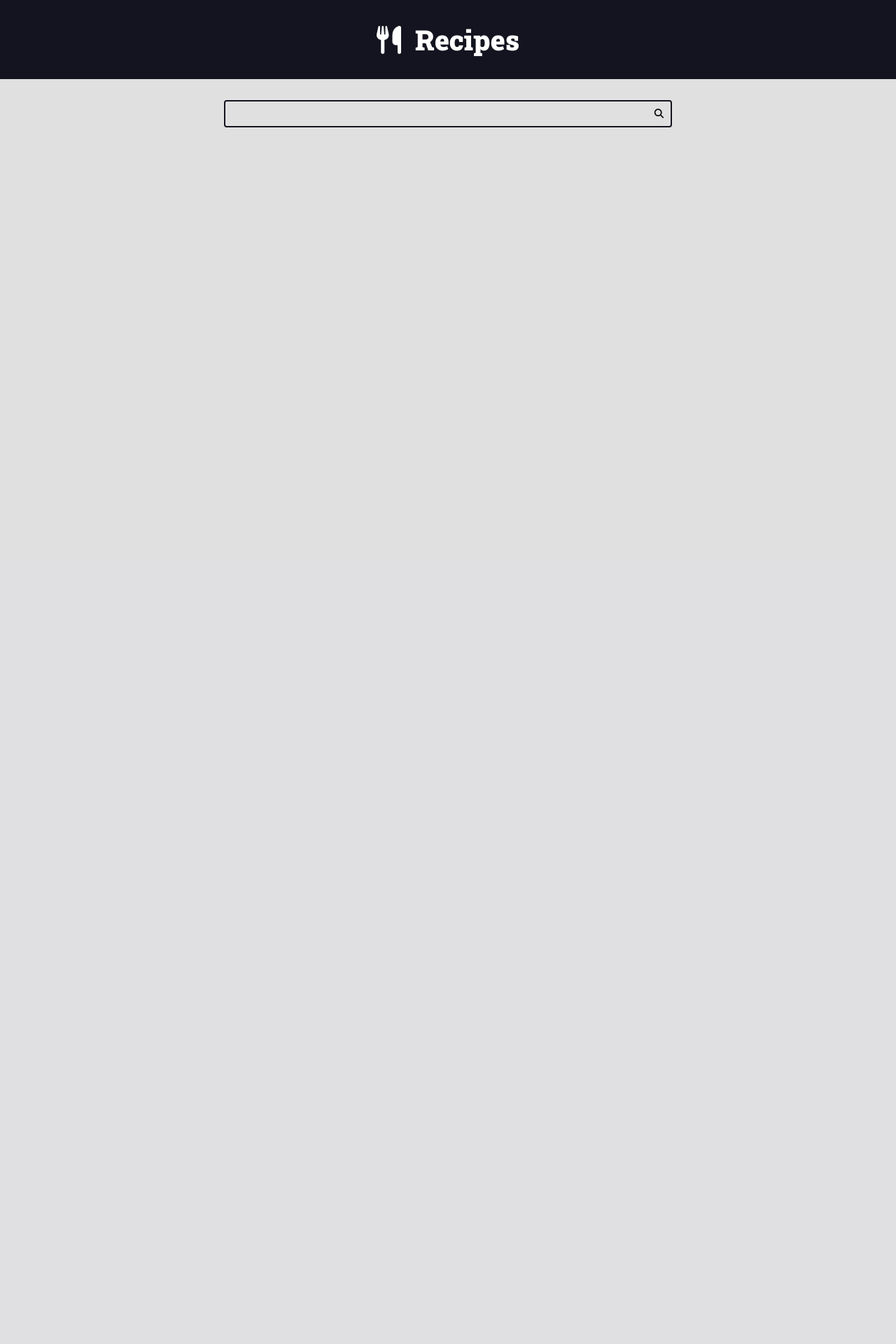
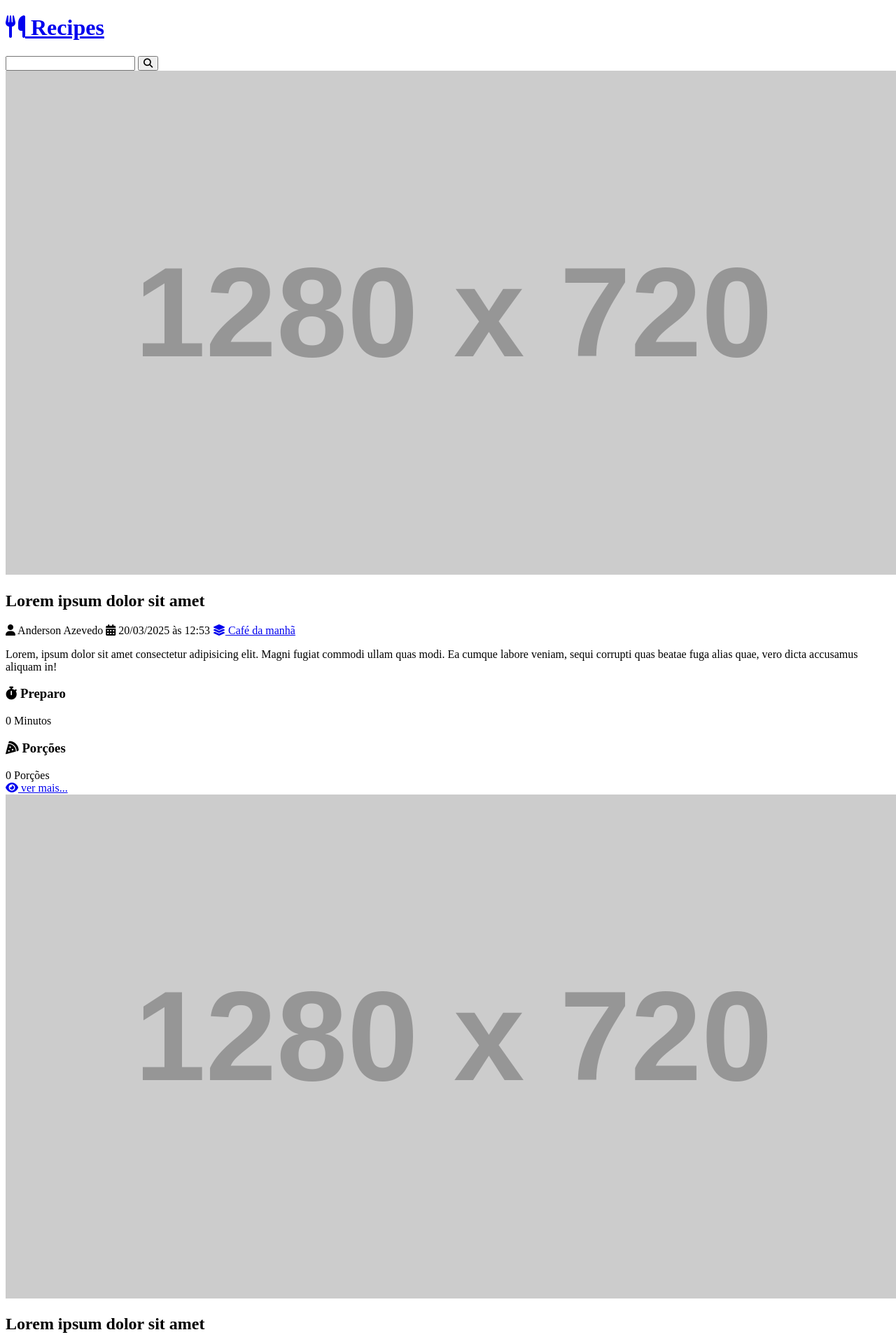
Before and after one commit to Azevedo84/curso-django-projeto1, a Django app: page / in a window 1280 px wide. Shown: the top 1920 px of the page at 70% size. Before the commit the page ends 182 px from the top, so only its background shows below. Run offline with Django 5.2, Linux system fonts and the light colour scheme; grey boxes labelled with a size stand in for pictures from a placeholder-image service; some libraries are stand-ins or nearby versions.

Commit message:
me perdi

```diff
--- a/projeto/urls.py
+++ b/projeto/urls.py
@@ -16,7 +16,6 @@
 """
 from django.contrib import admin
 from django.urls import path, include
-from django.http import HttpResponse
 
 urlpatterns = [
     path('admin/', admin.site.urls),
--- a/recipes/templates/recipes/pages/home.html
+++ b/recipes/templates/recipes/pages/home.html
@@ -2,14 +2,20 @@
 
 <body>
     {% include "recipes/partials/header.html" %}
+    {% include "recipes/partials/search.html" %}
 
-    <div class="search-container">
-        <div class= "container">
-            <form action="" class="search-form">
-                <input type="search" class="search-input" name="search">
-                <button type="submit" class="search-button"><i class="fas fa-search"></i></button>
-            </form>
+    <main class="main-content-container">
+        <div class="main-content main-content-list container">
+            {% include "recipes/partials/recipe.html" %}
+            {% include "recipes/partials/recipe.html" %}
+            {% include "recipes/partials/recipe.html" %}
+            {% include "recipes/partials/recipe.html" %}
+            {% include "recipes/partials/recipe.html" %}
+            {% include "recipes/partials/recipe.html" %}
         </div>
-    </div>
+    </main>
+
+    {% include "recipes/partials/footer.html" %}
+
 </body>
 </html>
--- /dev/null
+++ b/recipes/templates/recipes/partials/footer.html
@@ -0,0 +1,9 @@
+<footer class="main-footer">
+    <div class="developer">
+      <a href="https://www.otaviomiranda.com.br/" target="_blank" rel="noreferrer noopener">By Anderson Azevedo</a>
+    </div>
+
+    <div class="powered">
+      <a href="https://www.djangoproject.com/" target="_blank" rel="noreferrer noopener">Powered by Django</a>
+    </div>
+  </footer>
--- a/recipes/templates/recipes/partials/head.html
+++ b/recipes/templates/recipes/partials/head.html
@@ -1,152 +1,27 @@
+{%load static%}
 <!DOCTYPE html>
 <html lang="pt-BR">
+
 <head>
     <meta charset="UTF-8">
     <meta http-equiv="X-UA-Compatible" content="IE=edge">
     <meta name="viewport" content="width=device-width, initial-scale=1.0">
 
-    <link rel="stylesheet" href="https://cdnjs.cloudflare.com/ajax/libs/font-awesome/6.7.2/css/fontawesome.min.css" integrity="sha512-v8QQ0YQ3H4K6Ic3PJkym91KoeNT5S3PnDKvqnwqFD1oiqIl653crGZplPdU5KKtHjO0QKcQ2aUlQZYjHczkmGw==" crossorigin="anonymous" referrerpolicy="no-referrer" />
-    <link rel="stylesheet" href="https://cdnjs.cloudflare.com/ajax/libs/font-awesome/6.7.2/css/brands.min.css" integrity="sha512-58P9Hy7II0YeXLv+iFiLCv1rtLW47xmiRpC1oFafeKNShp8V5bKV/ciVtYqbk2YfxXQMt58DjNfkXFOn62xE+g==" crossorigin="anonymous" referrerpolicy="no-referrer" />
-    <link rel="stylesheet" href="https://cdnjs.cloudflare.com/ajax/libs/font-awesome/6.7.2/css/solid.min.css" integrity="sha512-DzC7h7+bDlpXPDQsX/0fShhf1dLxXlHuhPBkBo/5wJWRoTU6YL7moeiNoej6q3wh5ti78C57Tu1JwTNlcgHSjg==" crossorigin="anonymous" referrerpolicy="no-referrer" />
+    <link rel="stylesheet" href="https://cdnjs.cloudflare.com/ajax/libs/font-awesome/6.7.2/css/fontawesome.min.css"
+    integrity="sha512-v8QQ0YQ3H4K6Ic3PJkym91KoeNT5S3PnDKvqnwqFD1oiqIl653crGZplPdU5KKtHjO0QKcQ2aUlQZYjHczkmGw=="
+    crossorigin="anonymous" referrerpolicy="no-referrer" />
+    <link rel="stylesheet" href="https://cdnjs.cloudflare.com/ajax/libs/font-awesome/6.7.2/css/brands.min.css"
+    integrity="sha512-58P9Hy7II0YeXLv+iFiLCv1rtLW47xmiRpC1oFafeKNShp8V5bKV/ciVtYqbk2YfxXQMt58DjNfkXFOn62xE+g=="
+    crossorigin="anonymous" referrerpolicy="no-referrer" />
+    <link rel="stylesheet" href="https://cdnjs.cloudflare.com/ajax/libs/font-awesome/6.7.2/css/solid.min.css"
+    integrity="sha512-DzC7h7+bDlpXPDQsX/0fShhf1dLxXlHuhPBkBo/5wJWRoTU6YL7moeiNoej6q3wh5ti78C57Tu1JwTNlcgHSjg=="
+    crossorigin="anonymous" referrerpolicy="no-referrer" />
 
     <link rel="preconnect" href="https://fonts.googleapis.com">
     <link rel="preconnect" href="https://fonts.gstatic.com" crossorigin>
     <link href="https://fonts.googleapis.com/css2?family=Roboto+Slab:wght@900&display=swap" rel="stylesheet">
 
+    <link rel="stylesheet" href="{% static 'recipes/css/styles.css' %}">
+
     <title>Recipes</title>
-
-    <style>
-        :root {
-             --color-primary: #269fe6;
-             --color-primary-hover: #2086c2;
-             --color-primary-dark: #13141f;
-             --color-primary-dark-hover: #212336;
-             --color-primary-light: #d4ecfa;
-             --color-primary-light-hover: #bdd8e7;
-
-             --color-white: #fff;
-             --color-black: #000;
-
-             --color-dark-text: #444;
-             --color-info-light: #cce5ff;
-             --color-debug-light: #cce5ff;
-             --color-success-light: #d4edda;
-             --color-alert-light: #fff3cd;
-             --color-warning-light: #fff3cd;
-             --color-error-light: #f8d7da;
-
-             --color-info-dark: #4d86c4;
-             --color-debug-dark: #4d86c4;
-             --color-success-dark: #4a9c5d;
-             --color-alert-dark: #927f40;
-             --color-warning-dark: #927f40;
-             --color-error-dark: #da525d;
-
-             --color-gray-0: #f9f9f9;
-             --color-gray-1: #e0e0e0;
-             --color-gray-2: #c7c7c7;
-             --color-gray-3: #aeaeae;
-             --color-gray-4: #959595;
-             --color-gray-5: #7d7d7d;
-             --color-gray-6: #646464;
-             --color-gray-7: #4b4b4b;
-             --color-gray-8: #323232;
-             --color-gray-9: #191919;
-
-             --font-primary: sans-serif;
-             --font-headings: 'Roboto Slab', serif;
-
-             --spacing-gutter-medium: 3rem;
-             --spacing-gutter-large: 4rem;
-         }
-
-        * {
-            padding: 0;
-            margin: 0;
-            box-sizing: border-box;
-        }
-
-        html {
-            font-size: 62.5%;
-        }
-
-        body {
-            font-size: 1.6rem;
-            font-family: var(--font-primary);
-            background: var(--color-gray-1);
-        }
-
-        h1, h2, h3, h4, h5, h6 {
-            font-family: var(--font-headings);
-        }
-
-        .container {
-            max-width: 144rem;
-            margin: 0 auto;
-            padding: var(--spacing-gutter-medium);
-        }
-
-        .main-header-container {
-            background: var(--color-primary-dark);
-        }
-
-        .main_logo {
-            font-size: 4rem;
-            color: var(--color-white);
-            text-decoration: none;
-            display: flex;
-            flex-flow: row nowrap;
-            align-items: center;
-            justify-content: center;
-            width: fit-content;
-            margin: 0 auto;
-        }
-        .main-logo-icon {
-            margin-right: 2rem;
-        }
-
-        .search-form {
-            border: .2rem solid var(--color-primary-dark);
-            max-width: 64rem;
-            margin: 0 auto;
-            border-radius: .4rem;
-            position: relative;
-            transition: all 300ms ease-in-out;
-        }
-
-        .search-input,
-        .search-button {
-            border: none;
-            background: none;
-            outline: none;
-            padding: 1rem;
-            transition: all 300ms ease-in-out;
-        }
-
-        .search-button {
-            position: absolute;
-            top: 0;
-            right: 0;
-        }
-
-        .search-button.focus {
-            outline: 1 px solid var(--color-primary);
-            background: rgba(0, 0, 0, 0);
-        }
-
-        .search-input {
-            width: 100%;
-            padding-right: 3rem;
-        }
-
-        .search-form:focus-within {
-            border-color: var(--color-primary);
-            background: var(--color-white);
-
-        }
-
-        .search-form:focus-within .search-button {
-            color: var(--color-primary);
-        }
-    </style>
 </head>
--- /dev/null
+++ b/recipes/templates/recipes/partials/recipe.html
@@ -0,0 +1,56 @@
+<div class="recipe recipe-list-item">
+
+    <div class="recipe-cover">
+        <img src="https://placehold.co/1280x720.png/" alt="Temporario">
+    </div>
+
+    <div class="recipe-title-container">
+        <h2 class="recipe-title">
+            Lorem ipsum dolor sit amet
+        </h2>
+    </div>
+
+    <div class="recipe-author">
+        <span class="recipe-author-item">
+            <i class="fas fa-user"></i>
+            Anderson Azevedo
+        </span>
+        <span class="recipe-author-item">
+            <i class="fas fa-calendar-alt"></i>
+            20/03/2025 às 12:53
+        </span>
+        <span class="recipe-author-item">
+            <a href="/recipes/category/cafe-da-manha/">
+                <i class="fas fa-layer-group"></i>
+                <span>Café da manhã</span>
+            </a>
+        </span>
+    </div>
+    <div class="recipe-content">
+        <p>Lorem, ipsum dolor sit amet consectetur adipisicing elit. Magni fugiat commodi ullam quas modi.
+            Ea cumque labore veniam, sequi corrupti quas beatae fuga alias quae, vero dicta accusamus
+            aliquam in!</p>
+    </div>
+
+    <div class="recipe-meta-container">
+        <div class="recipe-meta recipe-preparation">
+            <h3 class="recipe-meta-title"><i class="fas fa-stopwatch"></i> Preparo</h3>
+            <div class="recipe-meta-text">
+                0 Minutos
+            </div>
+        </div>
+        <div class="recipe-meta recipe-servings">
+            <h3 class="recipe-meta-title"><i class="fas fa-pizza-slice"></i> Porções</h3>
+            <div class="recipe-meta-text">
+                0 Porções
+            </div>
+        </div>
+    </div>
+
+    <footer class="recipe-footer">
+        <a class="recipe-read-more button button-dark button-full-width" href="/recipes/3/">
+            <i class="fas fa-eye"></i>
+            <span>ver mais...</span>
+        </a>
+    </footer>
+</div>
--- /dev/null
+++ b/recipes/templates/recipes/partials/search.html
@@ -0,0 +1,8 @@
+<div class="search-container">
+    <div class= "container">
+        <form action="" class="search-form">
+            <input type="search" class="search-input" name="search">
+            <button type="submit" class="search-button"><i class="fas fa-search"></i></button>
+        </form>
+    </div>
+</div>
--- a/recipes/urls.py
+++ b/recipes/urls.py
@@ -1,6 +1,7 @@
 from django.urls import path
-from recipes.views import home
+from . import views
 
 urlpatterns = [
-    path('', home),
+    path('', views.home),
+    path('recipes/<int:id>/', views.recipe),
 ]
--- a/recipes/views.py
+++ b/recipes/views.py
@@ -4,3 +4,8 @@
     return render(request, 'recipes/pages/home.html', context={
         'name': 'Anderson Azevedo',
         })
+
+def recipe(request, id):
+    return render(request, 'recipes/pages/recipe-view.html', context={
+        'name': 'Anderson Azevedo',
+        })
```
Also changed, not shown: recipes/templates/recipes/pages/recipe-view.html (added, +16 -0 lines).
